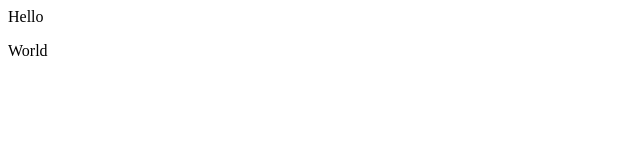
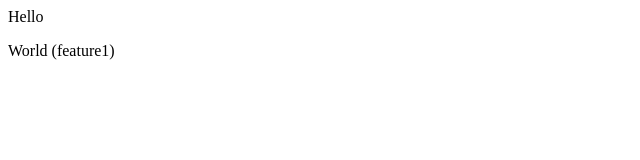
Before and after one commit to its9103akanksha/LocalRepo, a plain HTML site: page index.html in a window 1280 px wide. Shown: the full height of the page, 0-640 px from the left. Drawn offline with Linux system fonts and the light colour scheme.

Commit message:
added in feature1

```diff
--- a/index.html
+++ b/index.html
@@ -1,2 +1,2 @@
 <p>Hello</p>
-<p>World</p>
+<p>World (feature1)</p>
```
